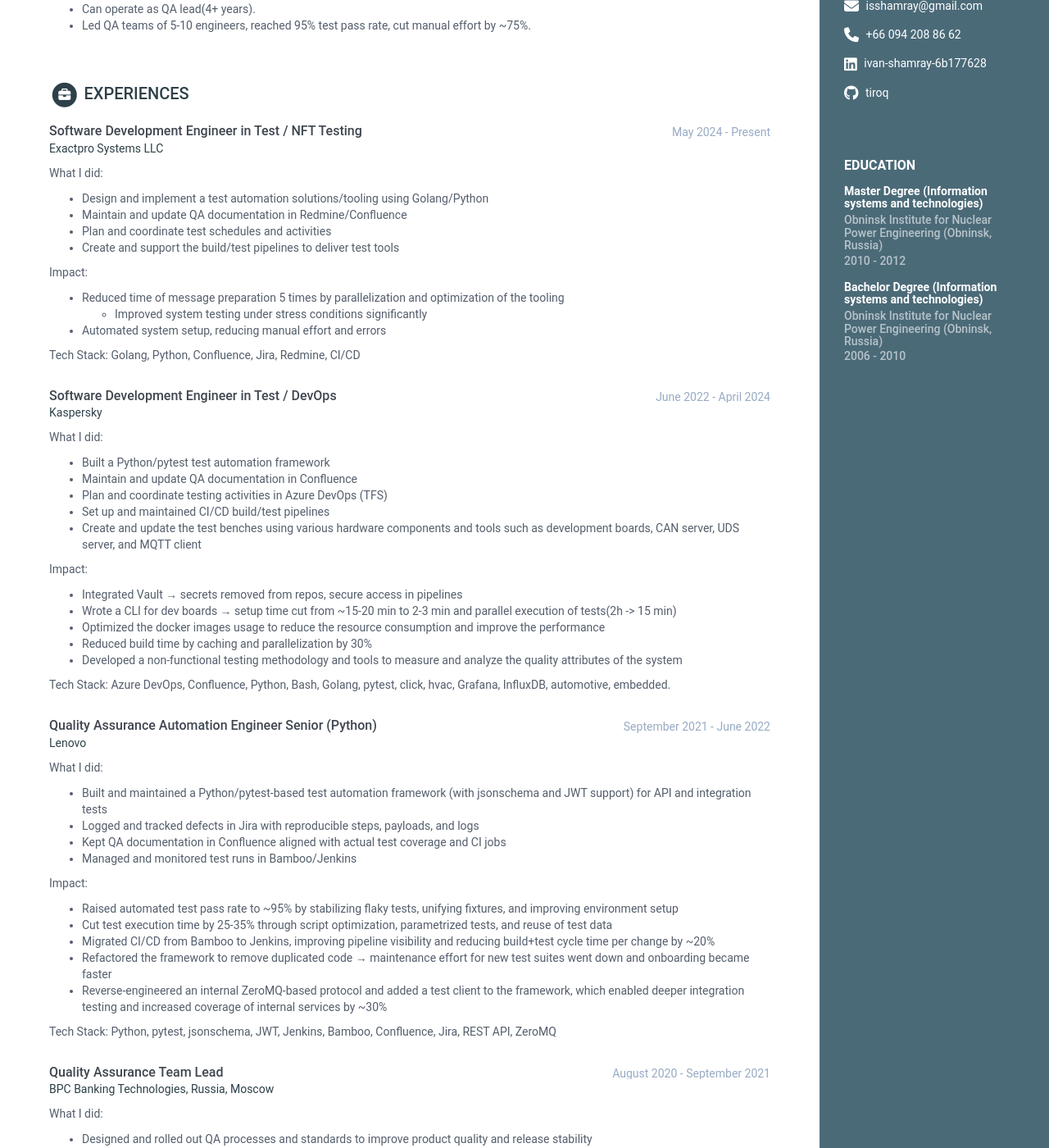
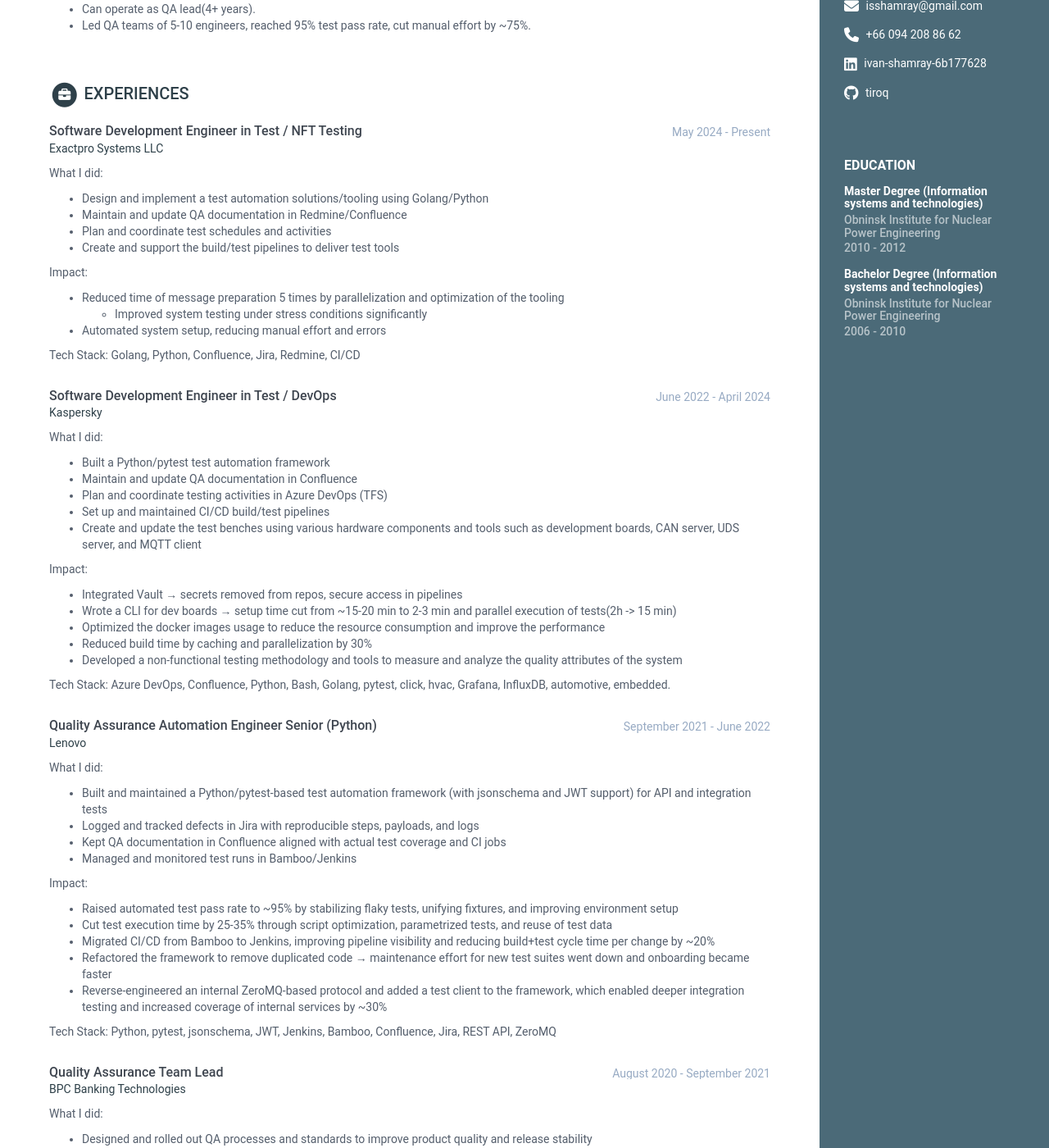
Before and after one commit to tiroq/cv, a Jekyll site: the page built from print.html, in a window 1280 px wide and 1400 px high, scrolled down 271 px. Shown: the whole window at 82% size. Built offline with Jekyll 4.4.1, drawn with Linux system fonts in a browser that asks for light colours; nearby versions of some CDN libraries; library files that are not in the unit come from our copies; some of the changed text lies outside the part shown.

Commit message:
Refactor company names in experiences and education sections for consistency

```diff
--- a/_data/data.yml
+++ b/_data/data.yml
@@ -122,7 +122,7 @@
 
   - role: Quality Assurance Team Lead
     time: August 2020 - September 2021
-    company: <a href="https://www.bpcbt.com/">BPC Banking Technologies, Russia, Moscow</a>
+    company: <a href="https://www.bpcbt.com/">BPC Banking Technologies</a>
     details: |
       What I did:
         - Designed and rolled out QA processes and standards to improve product quality and release stability
@@ -143,7 +143,7 @@
 
   - role: Quality Assurance Team Lead - Trading & Low-Latency
     time: May 2018 - August 2020
-    company: <a href="exactpro.com">Exactpro, Russia, Obninsk</a>
+    company: <a href="exactpro.com">Exactpro</a>
     details: |
       What I did:
         - Automated testing for non-standard financial/trading flows (FIX, ITCH, native exchange)
@@ -162,7 +162,7 @@
 
   - role: Senior Quality Assurance Specialist
     time: October 2016 - May 2018
-    company: <a href="exactpro.com">Exactpro, Russia, Obninsk</a>
+    company: <a href="exactpro.com">Exactpro</a>
     details: |
       What I did:
         - Tested financial/trading applications (non-functional + regression)
@@ -179,7 +179,7 @@
 
   - role: Quality Assurance Specialist
     time: February 2014 - October 2016
-    company: <a href="exactpro.com">Exactpro, Russia, Obninsk</a>
+    company: <a href="exactpro.com">Exactpro</a>
     details: |
       What I did:
         - Designed functional/regression tests for low-latency trading systems
@@ -194,7 +194,7 @@
 
   - role: System Administrator Weblogic and Oracle Service Bus
     time: March 2013 - February 2014
-    company: Home Credit & Finance Bank, Russia, Obninsk
+    company: Home Credit & Finance Bank
     details: |
       What I did:
         - Provided 24x7 support for central integrated banking system (Oracle Service Bus)
@@ -273,13 +273,13 @@
   title: Education
   info:
   - degree: Master Degree (Information systems and technologies)
-    university: Obninsk Institute for Nuclear Power Engineering (Obninsk, Russia)
+    university: Obninsk Institute for Nuclear Power Engineering
     time: 2010 - 2012
     details: |
       Master degree in information systems and technologies (Information technology)
 
   - degree: Bachelor Degree (Information systems and technologies)
-    university: Obninsk Institute for Nuclear Power Engineering (Obninsk, Russia)
+    university: Obninsk Institute for Nuclear Power Engineering
     time: 2006 - 2010
     details: |
       Bachelor degree in information systems and technologies (Information technology)
```
